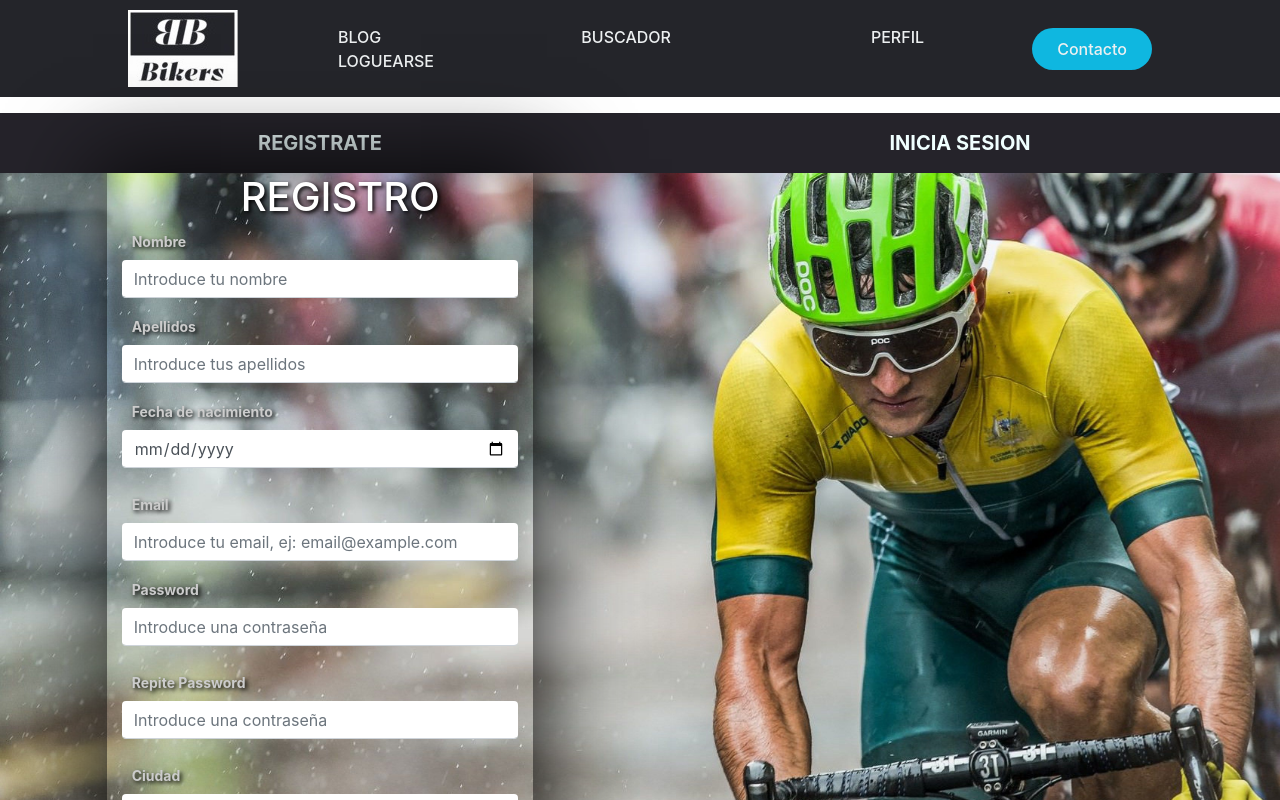
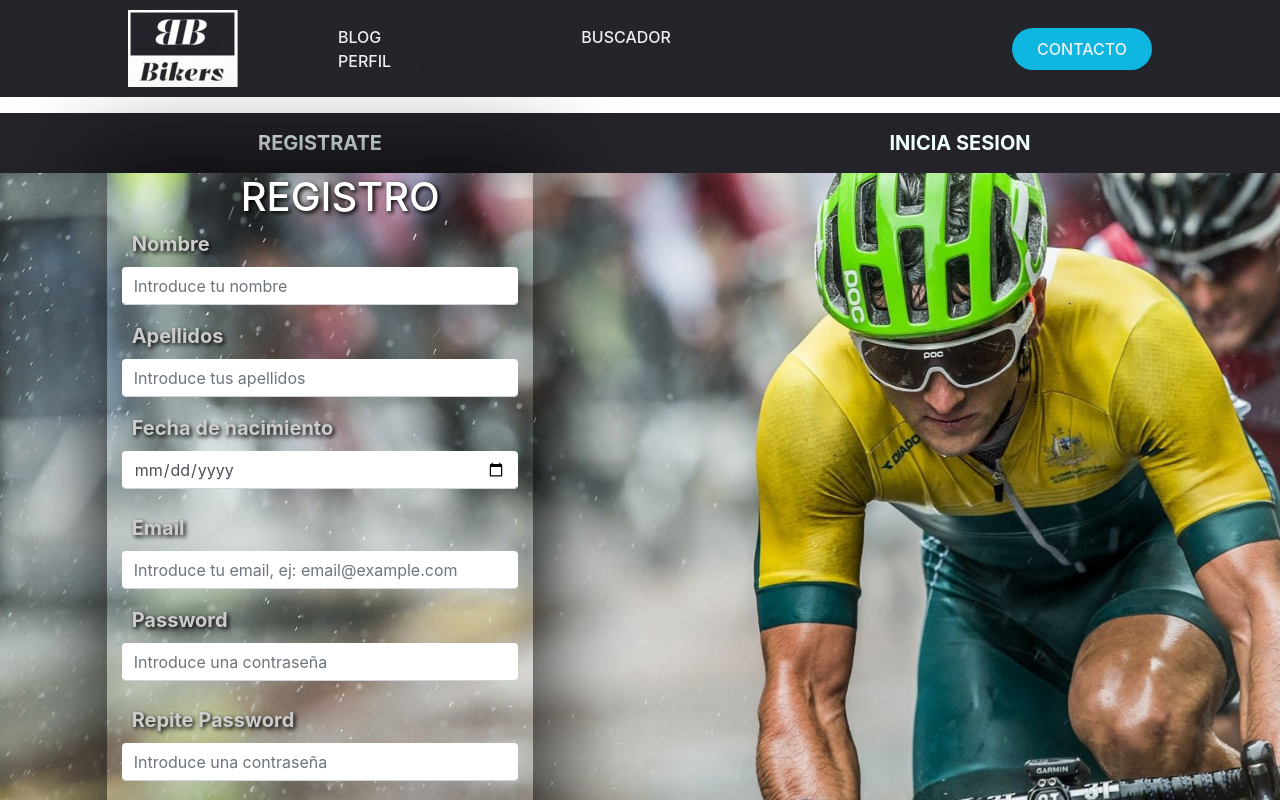
Before and after one commit to jgarciagonj97/bikers_angular, an Angular app in the folder ProyectoFinal-Angular/: page /principal in a window 1280 px wide. Shown: the top 800 px of the page. Built offline with nearby package versions, Linux system fonts and the light colour scheme.

Commit message:
Realizado cambios

```diff
--- a/ProyectoFinal-Angular/src/app/app.component.html
+++ b/ProyectoFinal-Angular/src/app/app.component.html
@@ -9,11 +9,10 @@
         <li><a [routerLink]="['/blog']">BLOG</a></li>
         <li><a [routerLink]="['/browser']">BUSCADOR</a></li>
         <li><a [routerLink]="['/profile']">PERFIL</a></li>
-        <li><a [routerLink]="['/login']">LOGUEARSE</a></li>
       </ul>
 
     </nav>
-    <a class="contact" [routerLink]="['/support']"><button>Contacto</button> </a>
+    <a class="contact" [routerLink]="['/support']"><button>CONTACTO</button> </a>
   </header>
 
   <!-- main -->
--- a/ProyectoFinal-Angular/src/app/componentes/login/login.component.css
+++ b/ProyectoFinal-Angular/src/app/componentes/login/login.component.css
@@ -16,33 +16,56 @@
   margin-bottom: 14px;
 }
 
-.login-title{
+.login-title {
   margin-left: 30%;
   color: #fff;
   text-shadow: 2px 2px 4px #000;
 }
+
 .login-wrapper .login-btn:hover {
   border: 1px solid #25232A;
   background-color: #fff;
   color: #25232A;
 }
 
-.form-group input{
+.form-group input {
   border-top: none;
   border-right: none;
   border-left: none;
 
 }
-.form-group label{
+
+.form-group label {
   text-shadow: 2px 2px 4px #000;
-    font-size: 14px;
+  font-size: 20px;
   font-weight: bold;
   color: #ccc;
   padding-left: 10px;
 }
 
+.footer {
+  padding: 12px;
 
-.borde{
 
-   box-shadow: 0px 0px 84px 14px rgba(0,0,0,0.75);
 }
+
+.footer a {
+  text-decoration: none;
+  color: #fff;
+  background-color: #25232A;
+  padding: 10px;
+}
+
+.footer a:hover {
+  text-decoration: none;
+  color: rgb(15, 183, 224);
+  ;
+
+}
+
+
+
+.borde {
+
+  box-shadow: 0px 0px 84px 14px rgba(0, 0, 0, 0.75);
+}
--- a/ProyectoFinal-Angular/src/app/componentes/login/login.component.html
+++ b/ProyectoFinal-Angular/src/app/componentes/login/login.component.html
@@ -5,7 +5,7 @@
     <div class="col-sm-4 login-section-wrapper borde">
 
       <div class="login-wrapper my-auto">
-        <h1 class="login-title">Log in</h1>
+        <h1 class="login-title">INICIA SESION</h1>
         <form action="">
           <div class="form-group">
             <label for="email">Email</label>
@@ -14,12 +14,14 @@
           <div class="form-group mb-4">
             <label for="password">Password</label>
             <input type="password" name="password" id="password" class="form-control"
-              placeholder="enter your passsword">
+              placeholder="Introduce una contraseña">
           </div>
           <input name="login" id="login" class="btn btn-block login-btn" type="button" value="Login">
         </form>
-        <!-- <a href="#!" class="forgot-password-link">Forgot password?</a>
-          <p class="login-wrapper-footer-text">Don't have an account? <a href="#!" class="text-reset">Register here</a></p> -->
+        <div class="footer">
+           <a href="#!" class="forgot-password-link">Contraseña olvidada?</a>
+        </div>
+
       </div>
     </div>
 
--- a/ProyectoFinal-Angular/src/app/componentes/register/register.component.css
+++ b/ProyectoFinal-Angular/src/app/componentes/register/register.component.css
@@ -37,7 +37,7 @@
 
 .form-group label {
   text-shadow: 2px 2px 4px #000;
-  font-size: 14px;
+  font-size: 20px;
   font-weight: bold;
   color: #ccc;
   padding-left: 10px;
```
Lines whose indentation alone changed are shown as unchanged.
